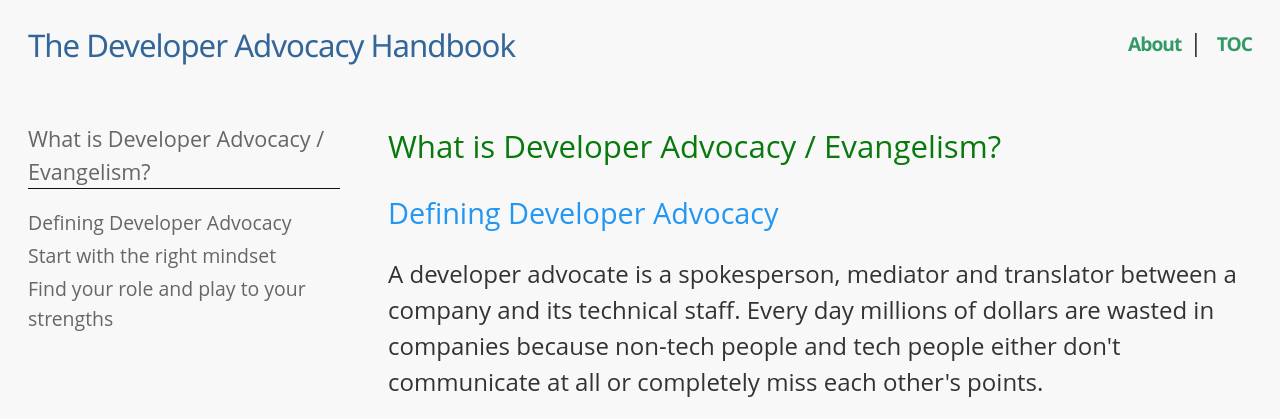
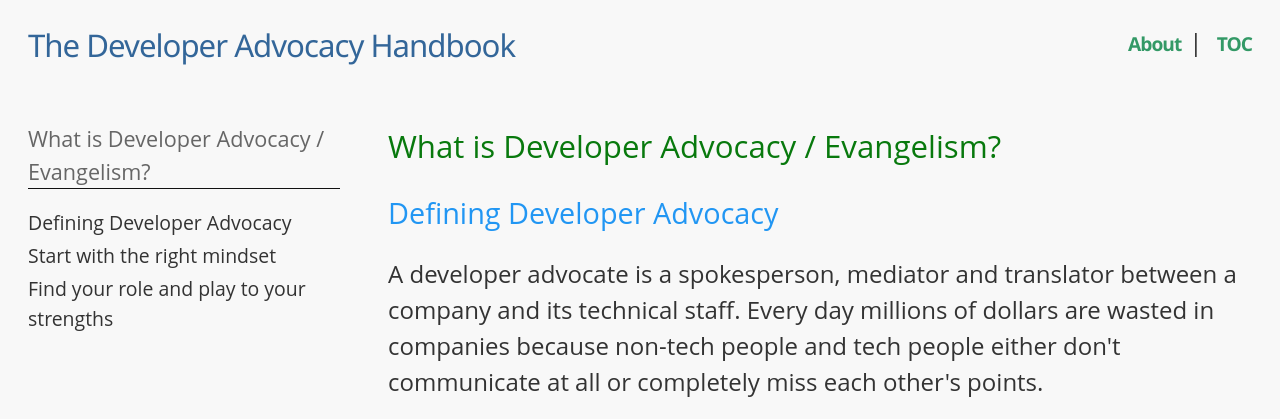
Before and after one commit to codepo8/developer-advocacy-handbook, a Jekyll site: the page built from what-is-developer-advocacy.md, in a window 1280 px wide. Shown: the top 419 px of the page. Built offline with Jekyll 4.4.1, drawn with Linux system fonts in a browser that asks for light colours; our own code applies the rules of GitHub Pages for plain Markdown files.

Commit message:
Update styles.css

```diff
--- a/assets/styles.css
+++ b/assets/styles.css
@@ -20,6 +20,8 @@
     --background: #111;
     --text: #ccc;
     --link: skyblue;
+    --innerlink: rgb(38, 106, 133);
+    --deepestlink: rgb(53, 106, 128);
     --line: #ccc;
     --headerbackground: transparent;
     --headertext: #ffc107;
@@ -111,6 +113,12 @@
 }
 ul ul li {
   padding-bottom: .2em;
+}
+ul ul li a {
+  color: var(--innerlink);
+}
+ul ul ul li a {
+  color: var(--deepestlink);
 }
 ul ul ul {
   border-top: none;
```
